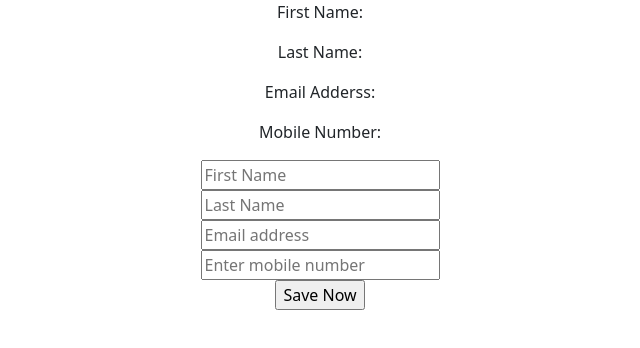
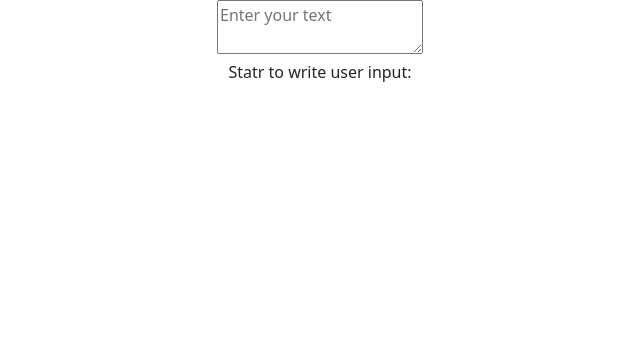
Before and after one commit to Masitbd/React_Application, a React (Create React App) app: page / in a window 1280 px wide. Shown: the top 348 px of the page, without its empty margins (320-960 px from the left). Built offline with nearby package versions, Linux system fonts and the light colour scheme.

Commit message:
Text area add

```diff
--- a/src/App.js
+++ b/src/App.js
@@ -9,11 +9,12 @@ import Newdemo from "./components/Newdemo";
 import Anotherdemo from "./components/Anotherdemo";
 import Form from "./components/Form";
 import Signup from "./components/Signup";
+import TextArea from "./components/TextArea";
 
 function App() {
   return (
     <div className="App">
-      <Signup />
+      <TextArea />
     </div>
   );
 }
--- /dev/null
+++ b/src/components/TextArea.js
@@ -0,0 +1,30 @@
+import React, { Component } from "react";
+
+class TextArea extends Component {
+  constructor() {
+    super();
+    this.state = {
+      desc: " ",
+      userInput: "",
+    };
+  }
+
+  onchangeHandler = (event) => {
+    var mydesc = event.target.value;
+    this.setState({ userInput: mydesc });
+  };
+
+  render() {
+    return (
+      <div>
+        <textarea
+          onChange={this.onchangeHandler}
+          placeholder="Enter your text"
+        />
+        <p>Statr to write user input:{this.state.userInput}</p>
+      </div>
+    );
+  }
+}
+
+export default TextArea;
```
